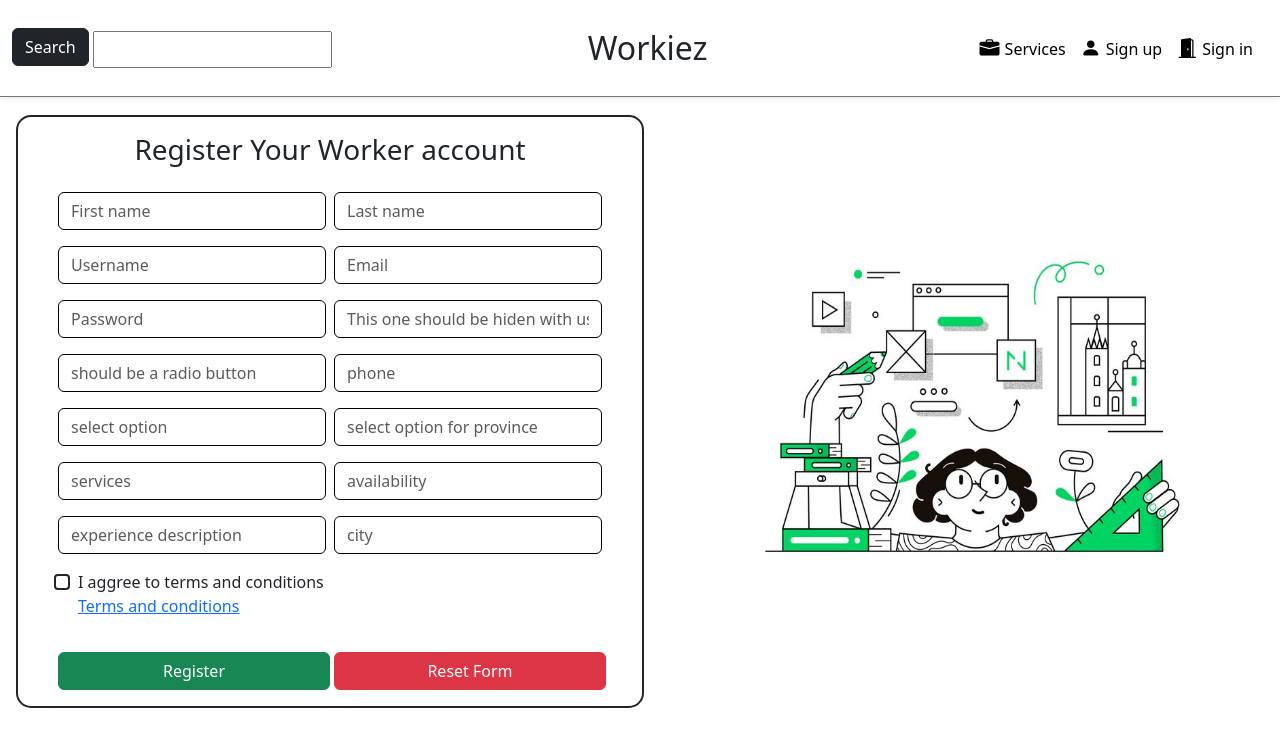
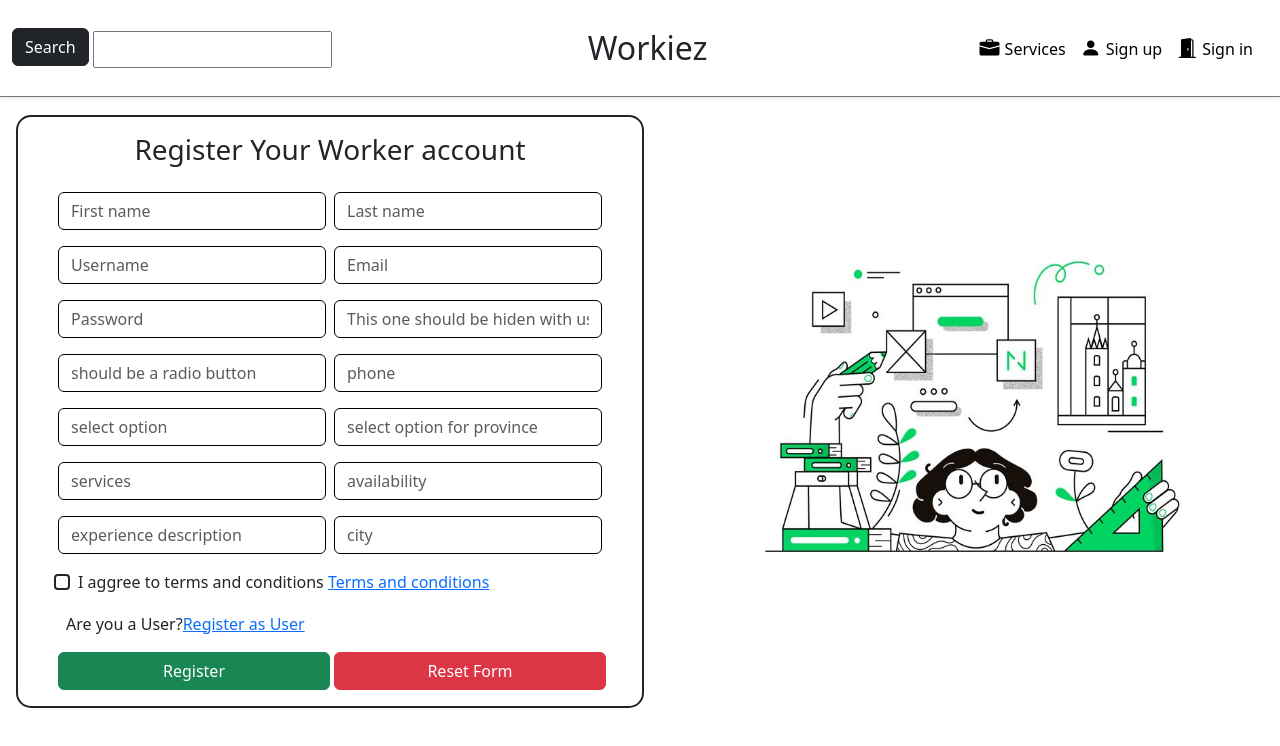
Before and after one commit to indura08/Workiez-Web-Application-Project, an Angular app in the folder frontend/workiez/: page /worker/register in a window 1280 px wide. Shown: the top 746 px of the page. Built offline with nearby package versions, Linux system fonts and the light colour scheme.

Commit message:
commiting new changes

```diff
--- a/frontend/workiez/src/app/app.routes.ts
+++ b/frontend/workiez/src/app/app.routes.ts
@@ -2,8 +2,10 @@
 import { LoginUserComponentComponent } from './components/login-user-component/login-user-component.component';
 import { UserRegisterComponent } from './components/user-register/user-register.component';
 import { LoginWorkerComponent } from './components/login-worker/login-worker.component';
+import { MainPageComponent } from './pages/main-page/main-page.component';
 
 export const routes: Routes = [
+    {'path': "" , component: MainPageComponent},
     {'path': "login", component:LoginUserComponentComponent},
     {'path': "user/register" , component: UserRegisterComponent},
     {'path': "worker/register", component: LoginWorkerComponent},
--- a/frontend/workiez/src/app/components/login-worker/login-worker.component.html
+++ b/frontend/workiez/src/app/components/login-worker/login-worker.component.html
@@ -80,9 +80,13 @@
         <div class="mb-3 row">
             <div class="form-check col checkbox-div">
                 <input type="checkbox" class="form-check-input border border-dark border-2 input-type-custom" id="exampleCheck1">
-                <label class="form-check-label" for="exampleCheck1">I aggree to terms and conditions</label>
-                <p class="text-dark"><a href="#">Terms and conditions</a></p>
+                <label class="form-check-label" for="exampleCheck1">I aggree to terms and conditions <a href="#">Terms and conditions</a></label>
+
               </div>
+        </div>
+
+        <div>
+            <p class="mb-3 fw-normal">Are you a User?<a href="user/register"><span>Register as User</span></a></p>
         </div>
 
         <div class="row">
--- a/frontend/workiez/src/app/components/user-register/user-register.component.html
+++ b/frontend/workiez/src/app/components/user-register/user-register.component.html
@@ -62,13 +62,17 @@
             <input type="text" class="form-control input-type-custom col mx-1" id="exampleInputEmail1" name="province" placeholder="select option for province">
         </div>
 
-        <div class="mb-3 row">
+        <div class="mb-2 row">
             <input type="text" class="form-control input-type-custom no-padding col mx-1" id="exampleInputEmail1" name="city" placeholder="city">
             <div class="form-check col checkbox-div">
                 <input type="checkbox" class="form-check-input border border-dark border-2 input-type-custom" id="exampleCheck1">
                 <label class="form-check-label" for="exampleCheck1">I aggree to terms and conditions</label>
                 <p class="text-dark"><a href="#">Terms and conditions</a></p>
               </div>
+        </div>
+
+        <div>
+            <p class="mb-3 fw-normal">Are you a worker?<a href="worker/register"><span>Register as Worker</span></a></p>
         </div>
 
         <div class="row">
```
